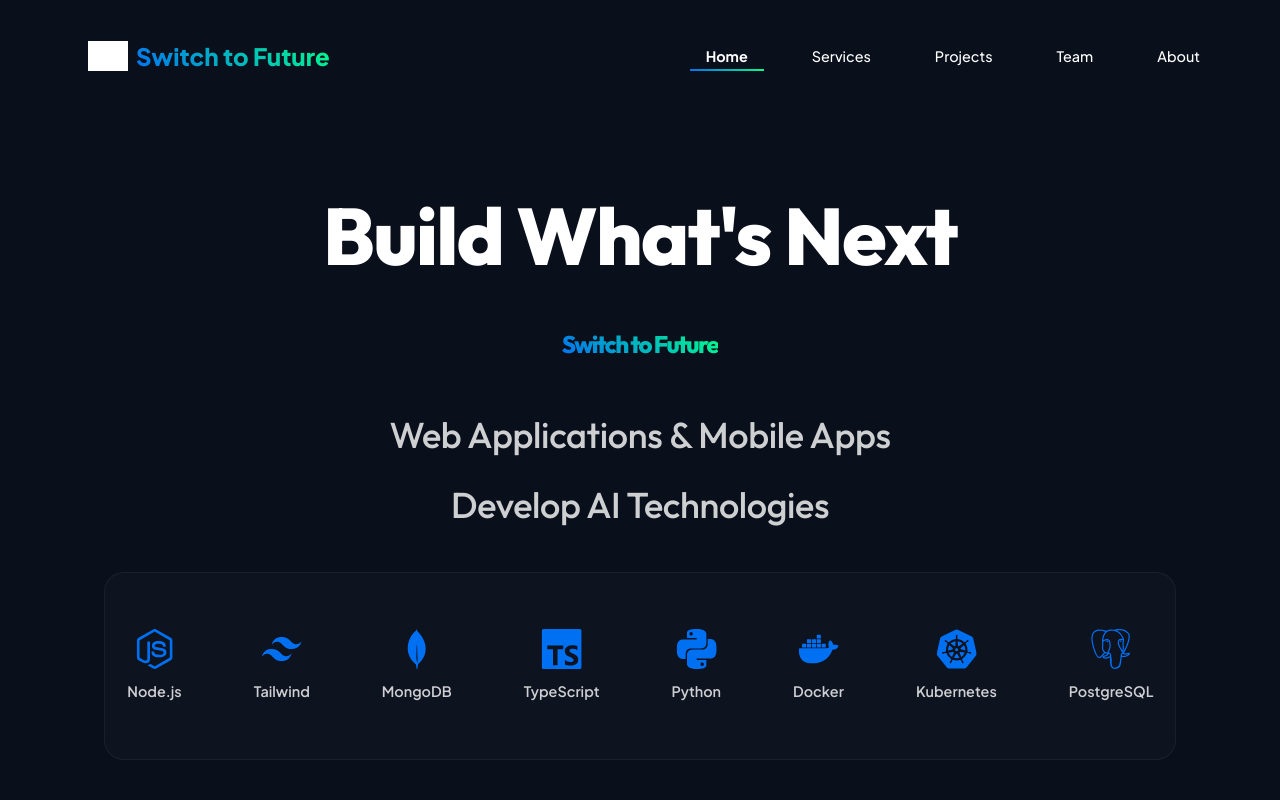
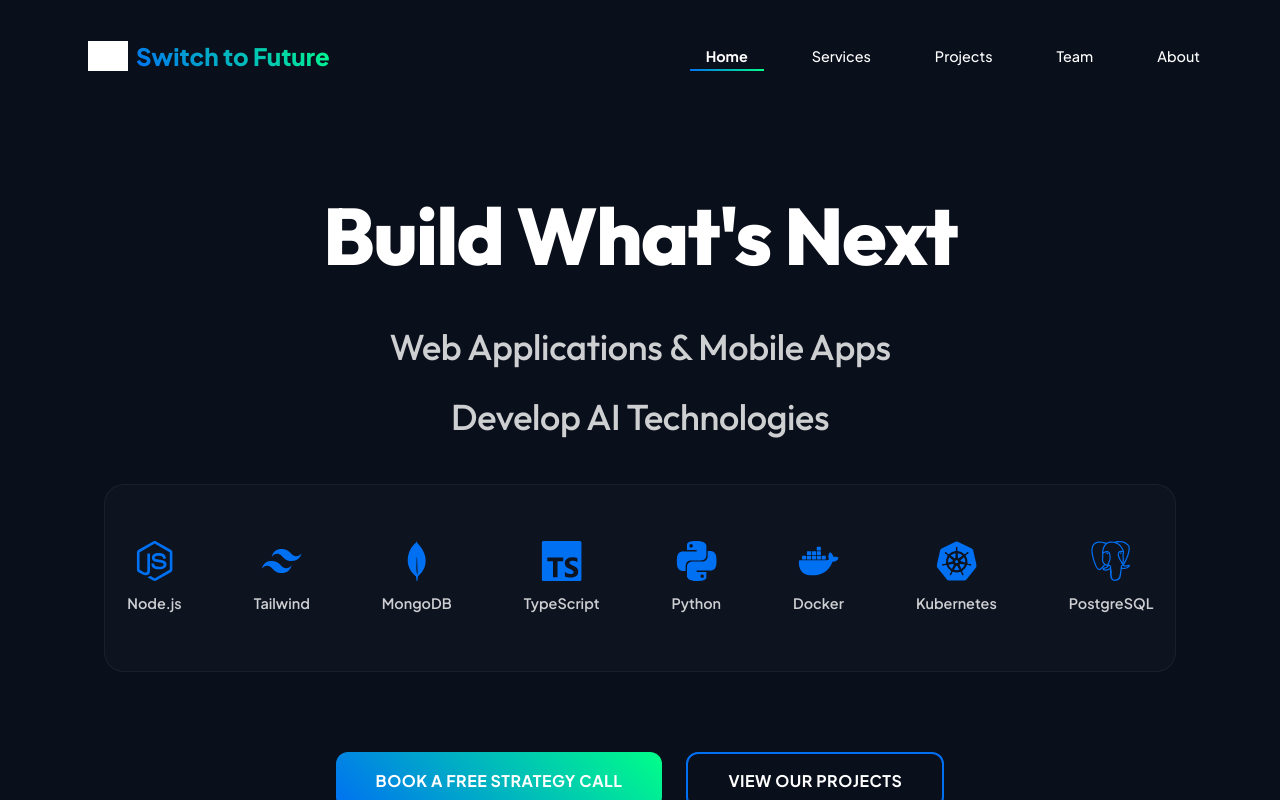
Before and after one commit to farhanyousaf786/switchtofuture, a React (Vite) app: page / in a window 1280 px wide. Built offline with nearby package versions, Linux system fonts and the light colour scheme; grey boxes are pictures that could not be loaded.

Commit message:
updated the ui

```diff
--- a/src/pages/home/MainContent.tsx
+++ b/src/pages/home/MainContent.tsx
@@ -37,7 +37,6 @@ const MainContent = () => {
           <h1>
             Build What's Next
             <br />
-            <span className="gradient-text">Switch to Future</span>
           </h1>
           <div className="hero-subcontent">
             <h2>Web Applications & Mobile Apps</h2>
```
